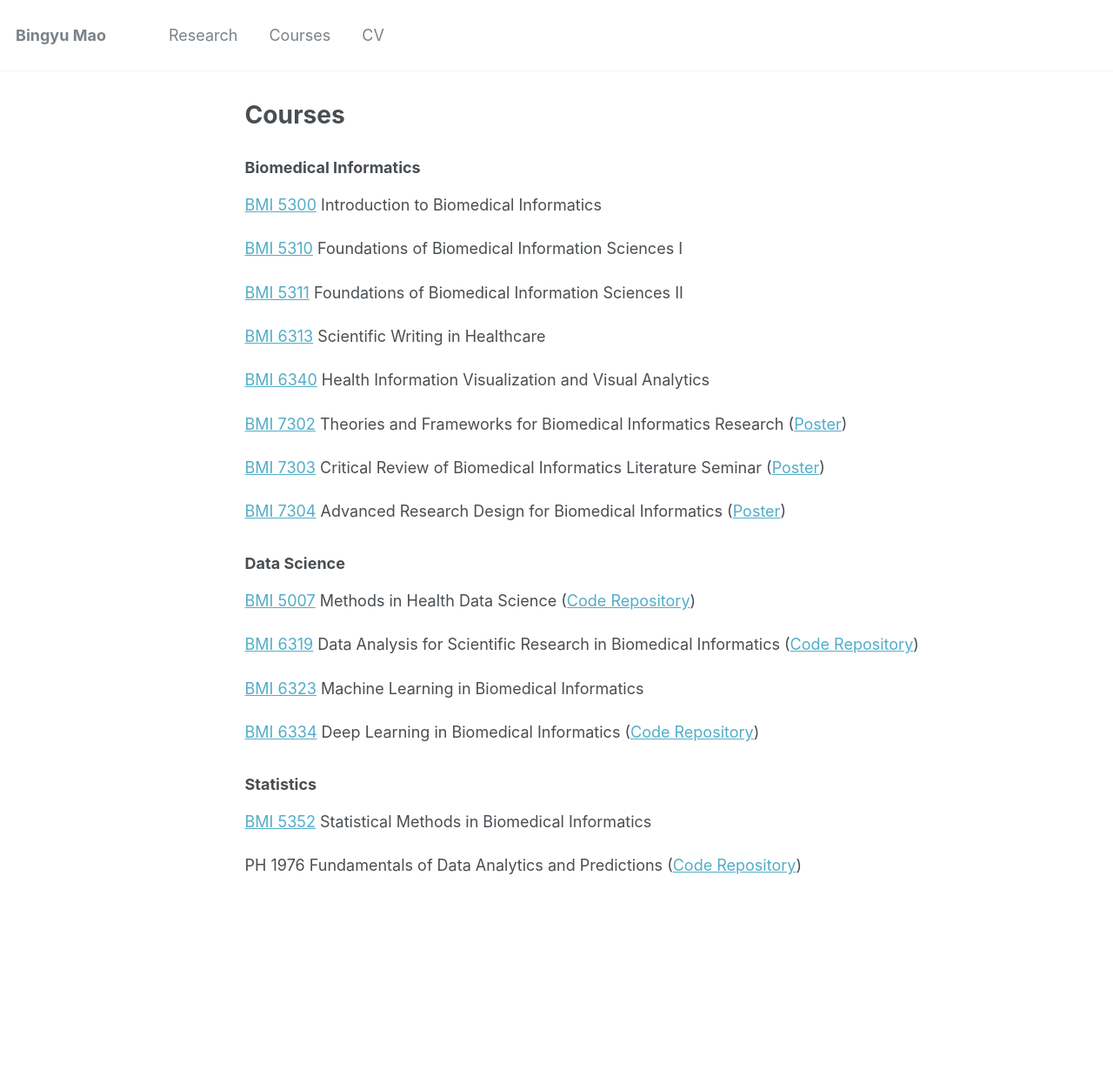
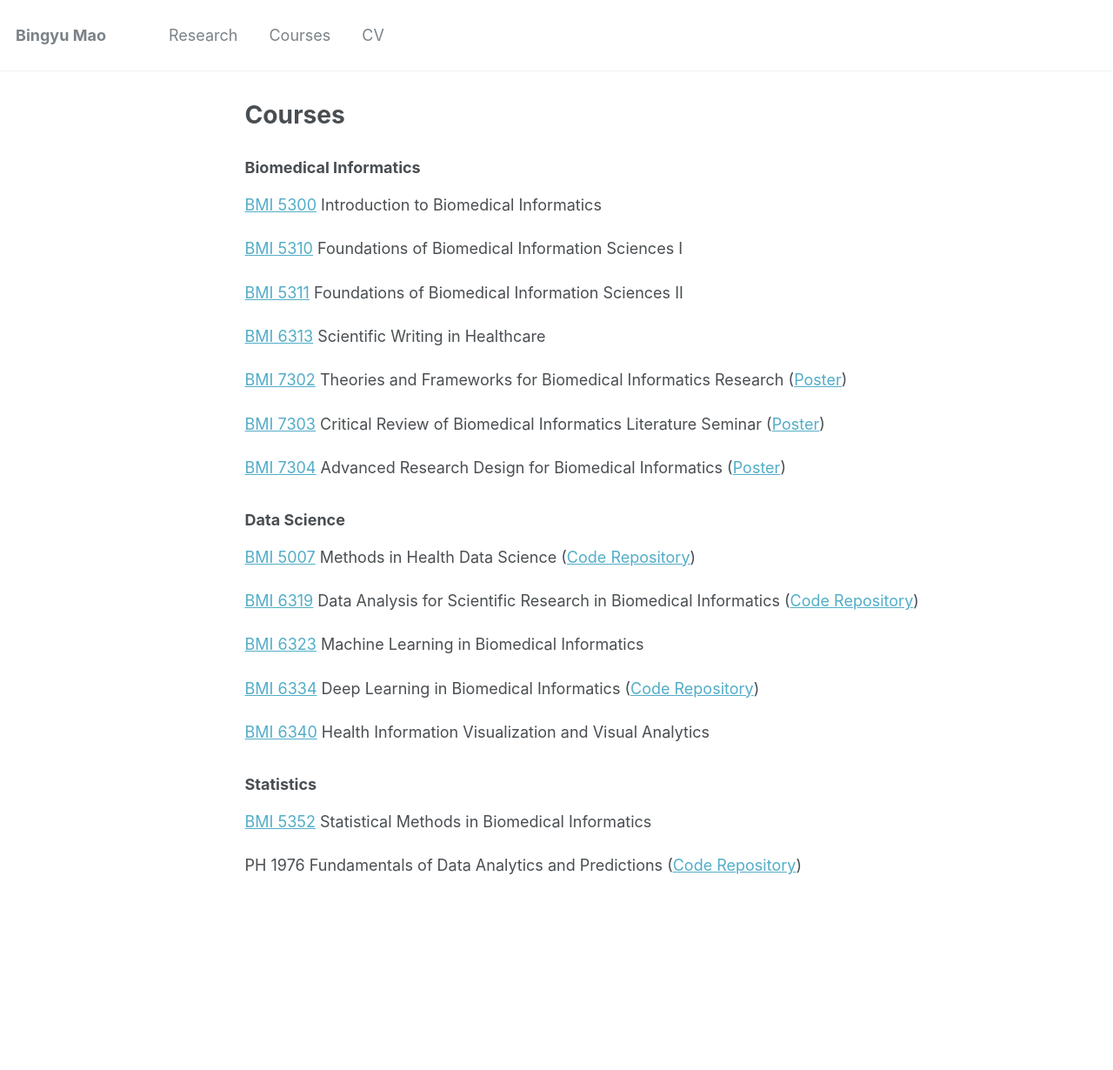
Before and after one commit to BingyuMao/BingyuMao.github.io, a Jekyll site: the page built from _pages/courses.md, in a window 1280 px wide. Shown: the whole page at 87% size. Built offline with Jekyll 4.4.1, drawn with Linux system fonts in a browser that asks for light colours; part of the change alters nothing that is shown.

```diff
--- a/_pages/courses.md
+++ b/_pages/courses.md
@@ -15,8 +15,6 @@ author_profile: true
 
 [BMI 6313](https://sbmi.uth.edu/current-students/catalog-of-courses-bmi/bmi-6313.htm) Scientific Writing in Healthcare
 
-[BMI 6340](https://sbmi.uth.edu/current-students/catalog-of-courses-bmi/bmi-6340.htm) Health Information Visualization and Visual Analytics
-
 [BMI 7302](https://sbmi.uth.edu/current-students/catalog-of-courses-bmi/bmi-7302.htm) Theories and Frameworks for Biomedical Informatics Research ([Poster](/files/7302Poster.pdf))
 
 [BMI 7303](https://sbmi.uth.edu/current-students/catalog-of-courses-bmi/bmi-7303.htm) Critical Review of Biomedical Informatics Literature Seminar ([Poster](/files/7303Poster.pdf))
@@ -33,6 +31,8 @@ author_profile: true
 
 [BMI 6334](https://sbmi.uth.edu/current-students/catalog-of-courses-bmi/bmi-6334.htm) Deep Learning in Biomedical Informatics ([Code Repository](https://github.com/BingyuMao/deep_course_hws))
 
+[BMI 6340](https://sbmi.uth.edu/current-students/catalog-of-courses-bmi/bmi-6340.htm) Health Information Visualization and Visual Analytics
+
 ### Statistics
 
 [BMI 5352](https://sbmi.uth.edu/current-students/catalog-of-courses-bmi/bmi-5352.htm) Statistical Methods in Biomedical Informatics
```
